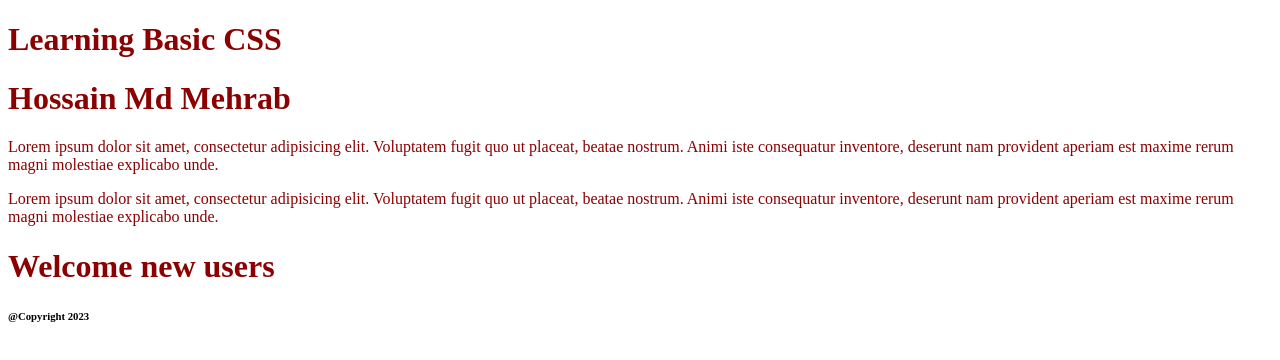
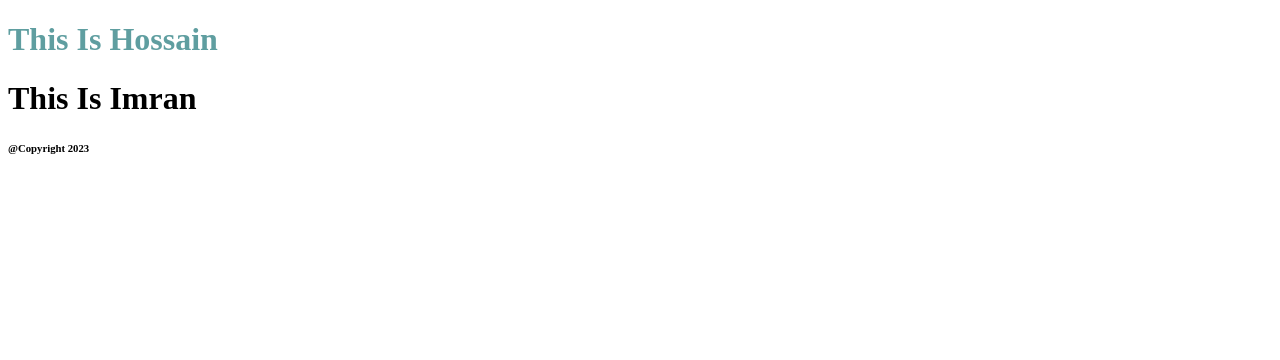
Before and after one commit to hossain-mehrab/Frontend-Development-CSS, a plain HTML site: page index.html in a window 1280 px wide. Drawn offline with Linux system fonts and the light colour scheme.

Commit message:
Decendent combinator

```diff
--- a/index.html
+++ b/index.html
@@ -11,31 +11,22 @@
 </head>
 <body>
     <header>
-        <h1>Learning Basic CSS</h1>
+        <!-- <h1>Learning Basic CSS</h1> -->
     </header>
 
     <main>
-        <h1>
-            Hossain Md Mehrab
-        </h1>
+        <div id="out">
+            <div class="in">
+                <div><h1>This Is Hossain</h1></div>
+            </div>
+        </div>
 
-        <p>
-            Lorem ipsum dolor sit amet, consectetur adipisicing elit.
-            Voluptatem fugit quo ut placeat, beatae nostrum. Animi iste consequatur
-            inventore, deserunt nam provident aperiam est maxime rerum magni molestiae
-            explicabo unde.
-        </p>
+        <div>
+            <div>
+                <div><h1>This Is Imran</h1></div>
+            </div>
+        </div>
 
-        <p>
-            Lorem ipsum dolor sit amet, consectetur adipisicing elit.
-            Voluptatem fugit quo ut placeat, beatae nostrum. Animi iste consequatur
-            inventore, deserunt nam provident aperiam est maxime rerum magni molestiae
-            explicabo unde.
-        </p>
-
-        <h1>
-            Welcome new users
-        </h1>
     </main>
 
     <footer>
--- a/style.css
+++ b/style.css
@@ -24,9 +24,14 @@
 
 /* Group selector h1, p*/
 
-h1,p{
+/* h1,p{
     color: darkred;
+} */
+
+
+/* Decendent combinator  */
+#out .in{
+    color: cadetblue;
 }
 
-
-/* Decendent selector h1, p*/
+/* Child combinator */
```
